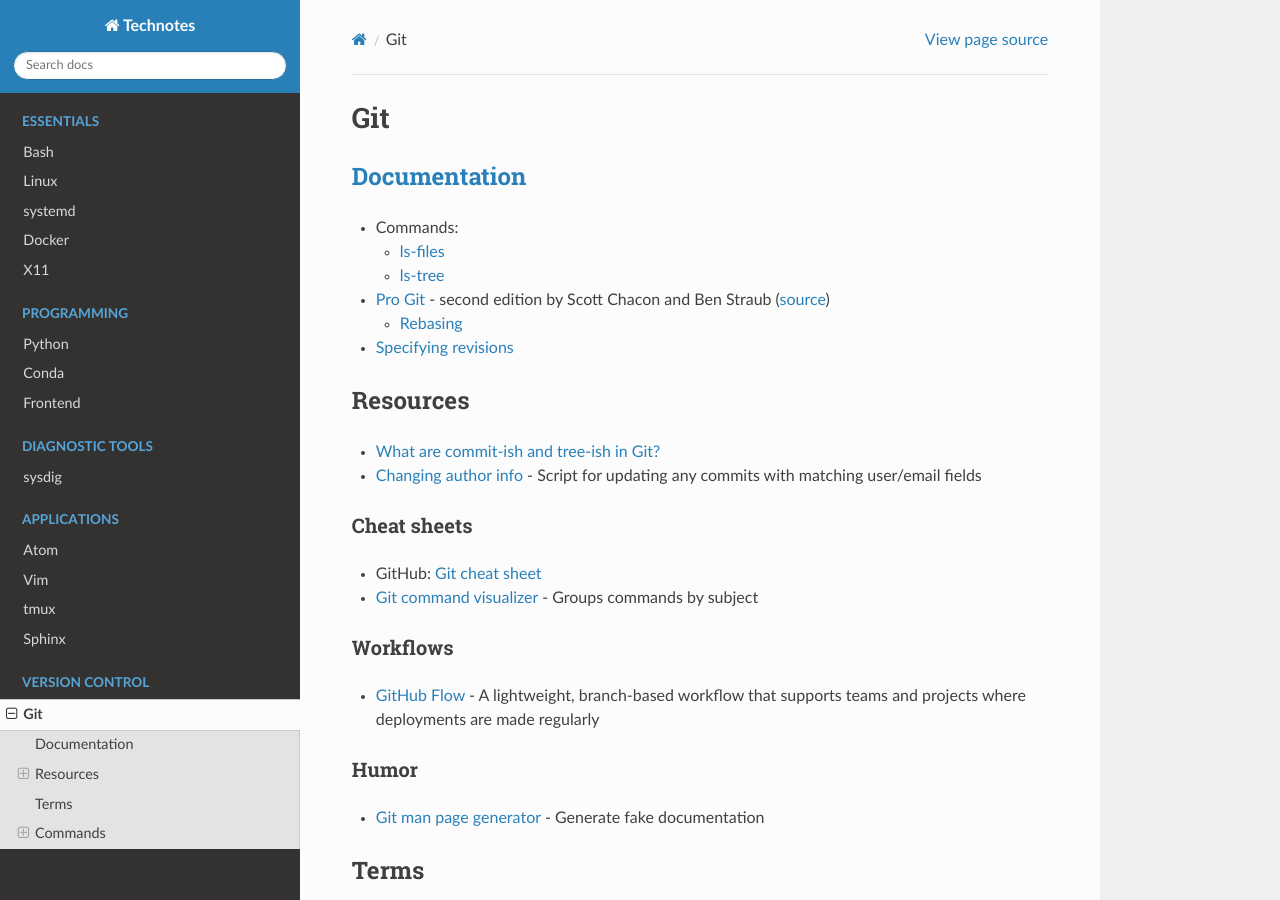
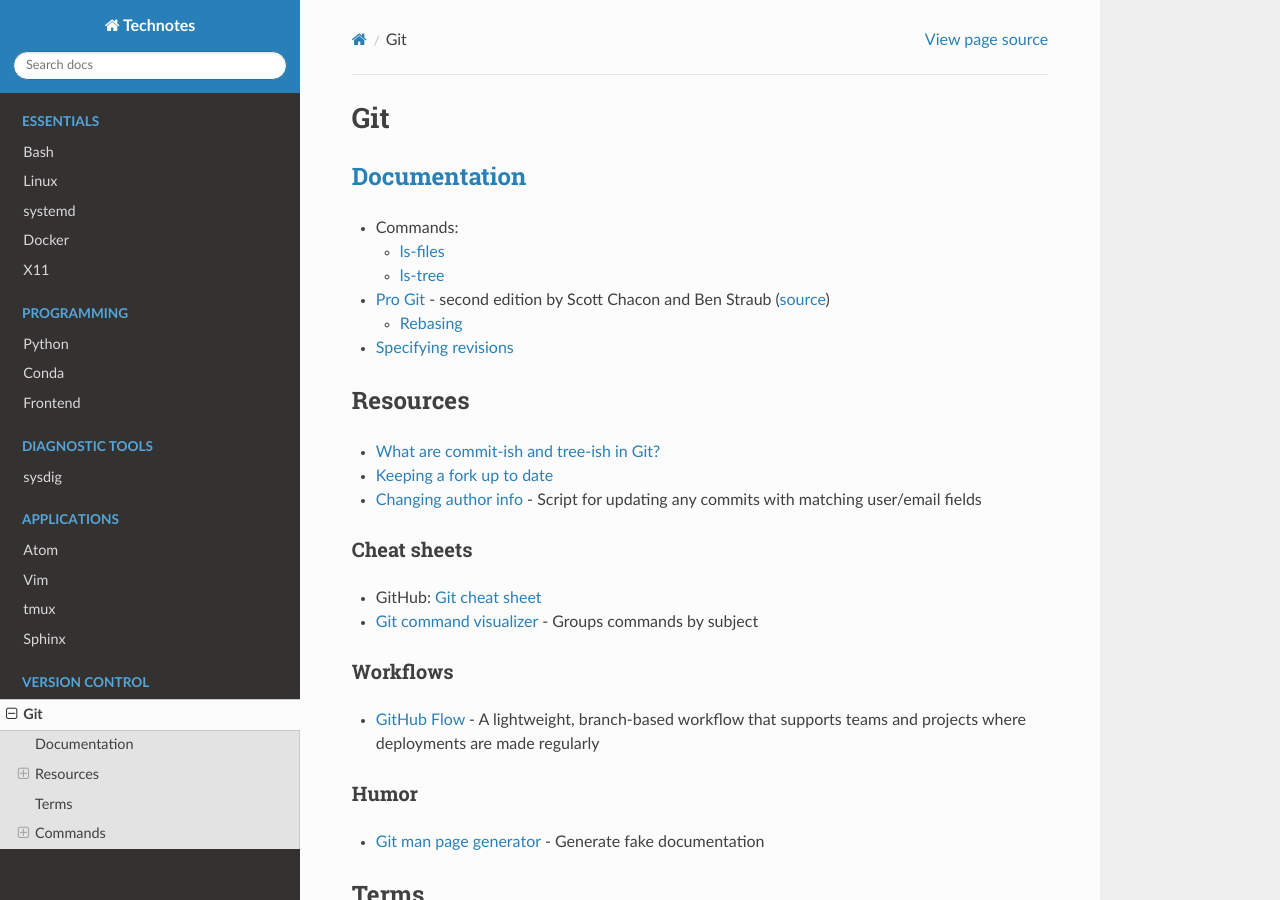
Before and after one commit to heterotopian/technotes, a Sphinx documentation site: the page built from source/git.rst, in a window 1280 px wide and 900 px high. Built offline with Sphinx 7.4.7 and the Read the Docs theme 2.0.0, drawn with Linux system fonts in a browser that asks for light colours.

Commit message:
Add fork workflow

```diff
--- a/source/git.rst
+++ b/source/git.rst
@@ -28,6 +28,7 @@
 =========
 
 - `What are commit-ish and tree-ish in Git? <https://stackoverflow.com/questions/23303549/what-are-commit-ish-and-tree-ish-in-git>`_
+- `Keeping a fork up to date <https://philna.sh/blog/2018/08/21/git-commands-to-keep-a-fork-up-to-date/>`_
 - `Changing author info <https://help.github.com/articles/changing-author-info/>`_ -
   Script for updating any commits with matching user/email fields
 
```
